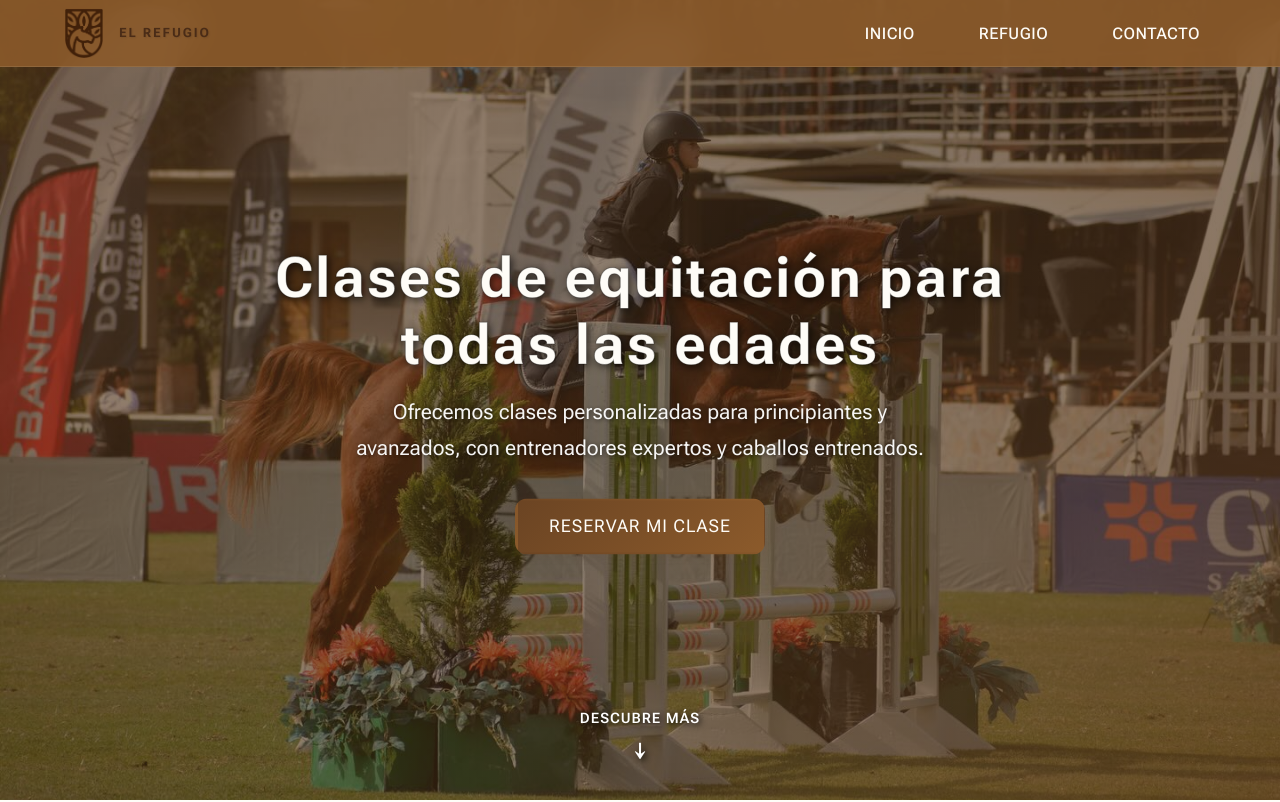
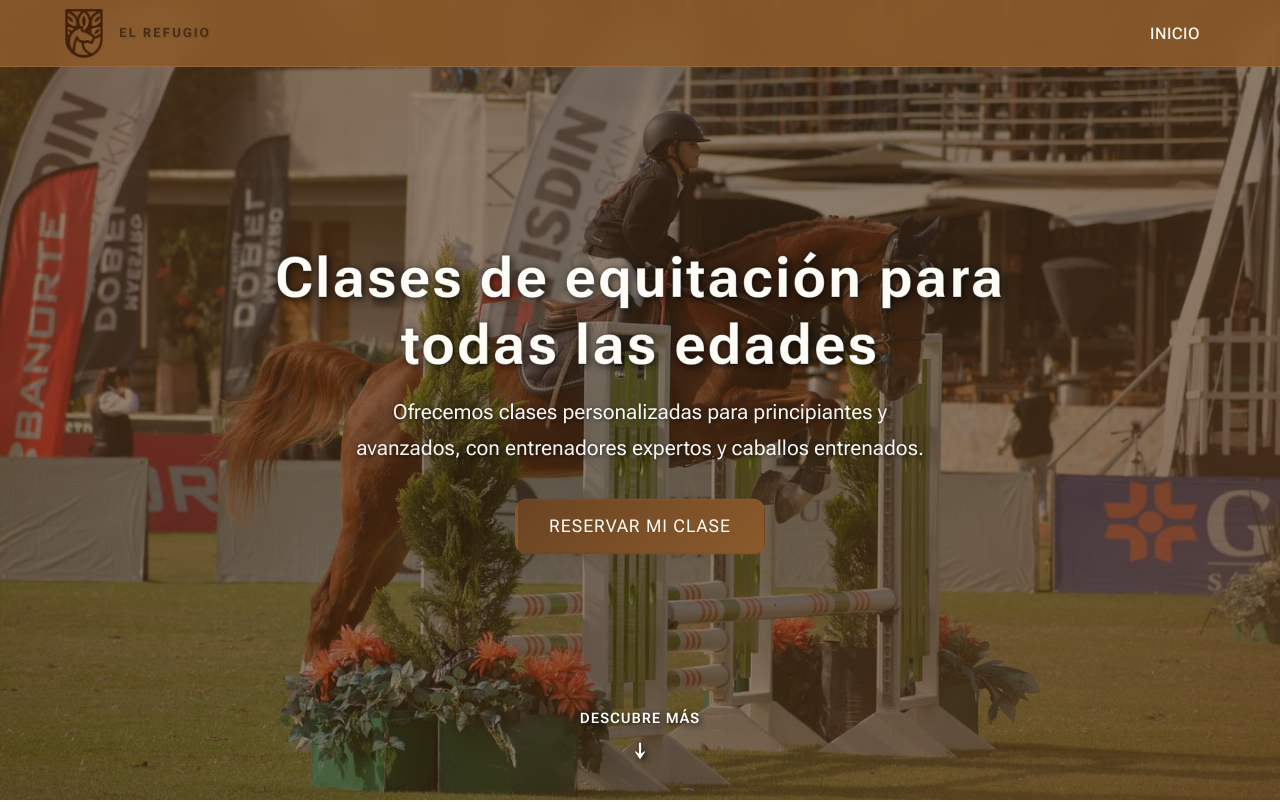
Before and after one commit to AngelJB02/country_page, a React (Vite) app in the folder country_app/: page /equitacion in a window 1280 px wide. Shown: the top 802 px of the page. Built offline with nearby package versions, Linux system fonts and the light colour scheme.

Commit message:
correción de navigation y comprobación de roles

```diff
--- a/country_app/src/components/Contabilidad.jsx
+++ b/country_app/src/components/Contabilidad.jsx
@@ -3,8 +3,11 @@ import ReactDOM from "react-dom"
 import "../CSS/Contabilidad.css"
 import LogoutButton from './LogoutBoton'
 import { UserPlus, Eye, XCircle, CheckCircle, Loader, Search } from "lucide-react"
+import useRoleGuard from '../hooks/useRoleGuard';
 
 const MembershipAdminDashboard = () => {
+  useRoleGuard(['admin', 'contabilidad']);
+
   const [members, setMembers] = useState([])
   const [searchTerm, setSearchTerm] = useState("")
   const [statusFilter, setStatusFilter] = useState("")
--- a/country_app/src/components/EventsSection.jsx
+++ b/country_app/src/components/EventsSection.jsx
@@ -82,15 +82,7 @@ const EventsSection = () => {
                     <li key={index}>{caracteristica}</li>
                   ))}
                 </ul>
-                 {/* Solo mostrar botón si es el evento con id 5 */}
-                  {evento.id === 5 && (
-                    <button
-                      className="cta-button rustic-button"
-                      onClick={() => navigate('/equitacion')}
-                    >
-                      Más Información
-                    </button>
-                  )}
+                {/* El botón de equitación se movió al header de navegación */}
               </div>
             </div>
           ))}
--- a/country_app/src/components/InstructorClases.jsx
+++ b/country_app/src/components/InstructorClases.jsx
@@ -7,9 +7,12 @@ import NoReservations from './instructor/NoReservations';
 import ReservaList from './instructor/ReservaList';
 import LogoutButton from './LogoutBoton';
 import useInstructor from '../hooks/useInstructor';
+import useRoleGuard from '../hooks/useRoleGuard';
 import '../CSS/ReservaItem.css';
 
 const InstructorReservas = () => {
+  useRoleGuard(['instructor']);
+
   const [selectedDate, setSelectedDate] = useState(new Date().toISOString().split('T')[0]);
   const [endDate, setEndDate] = useState('');
   const [searchTerm, setSearchTerm] = useState('');
--- a/country_app/src/components/MenuCalendario.jsx
+++ b/country_app/src/components/MenuCalendario.jsx
@@ -8,8 +8,11 @@ import axios from 'axios';
 import { toast, ToastContainer } from 'react-toastify';
 import 'react-toastify/dist/ReactToastify.css';
 import ReservasInfo from "./ReservaInfo";
+import useRoleGuard from '../hooks/useRoleGuard';
 
 const MenuCalendario = () => {
+  useRoleGuard(['cliente']);
+
   const [currentDate, setCurrentDate] = useState(new Date(2025, 8, 1));
   const [selectedDate, setSelectedDate] = useState(null);
   const [selectedTime, setSelectedTime] = useState(null);
--- a/country_app/src/components/Navigation.jsx
+++ b/country_app/src/components/Navigation.jsx
@@ -60,13 +60,13 @@ const Navigation = () => {
 
         <ul className={`nav-links ${isMobileMenuOpen ? 'mobile-open' : ''}`}>
           <li>
-            <button onClick={() => scrollToSection('hero')}>Inicio</button>
-          </li>
-          <li>
-            <button onClick={() => scrollToSection('banner-evento')}>Refugio</button>
+            <button onClick={() => scrollToSection('banner-evento')}>Inicio</button>
           </li>
           <li>
             <button onClick={() => scrollToSection('eventos')}>Eventos</button>
+          </li>
+          <li>
+            <button onClick={() => window.location.href = '/equitacion'}>Equitación</button>
           </li>
           <li>
             <button onClick={() => scrollToSection('contacto')}>Contacto</button>
--- a/country_app/src/components/NavigationClases.jsx
+++ b/country_app/src/components/NavigationClases.jsx
@@ -55,15 +55,10 @@ const Navigation = () => {
         </button>
 
         <ul className={`nav-links ${isMobileMenuOpen ? 'mobile-open' : ''}`}>
-          <li>
-            <button onClick={() => scrollToSection('hero')}>Inicio</button>
-          </li>
+
           <li>
             {/* 👇 este cambia de scroll a navigate */}
-            <button onClick={() => navigate('/')}>Refugio</button>
-          </li>
-          <li>
-            <button onClick={() => scrollToSection('contacto')}>Contacto</button>
+            <button onClick={() => navigate('/')}>Inicio</button>
           </li>
         </ul>
 
--- a/country_app/src/components/RegistroUsuarios.jsx
+++ b/country_app/src/components/RegistroUsuarios.jsx
@@ -4,6 +4,7 @@ import '../CSS/RegistroUsuarios.css';
 import { User, UserPlus, Eye, EyeOff, AlertCircle, CheckCircle, Loader, Save } from 'lucide-react';
 import LogoutButton from './LogoutBoton';
 import useUsuarios from '../hooks/useUsuarios';
+import useRoleGuard from '../hooks/useRoleGuard';
 
 // ============================
 // Formulario de registro
@@ -190,6 +191,8 @@ const GestionUsuarios = () => {
   const { usuarios, loading, error, crearUsuario, actualizarCorreo } = useUsuarios();
   const [mensaje, setMensaje] = useState({ texto:'', tipo:'' });
 
+  useRoleGuard(['creadorcuentas']);
+
   const mostrarMensaje = (texto,tipo) => { setMensaje({texto,tipo}); setTimeout(()=>setMensaje({texto:'',tipo:''}),5000); };
 
   const handleCrearUsuario = async (nuevoUsuario) => {
--- /dev/null
+++ b/country_app/src/hooks/useRoleGuard.js
@@ -0,0 +1,27 @@
+import { useEffect } from 'react';
+import { useNavigate } from 'react-router-dom';
+import { getRedirectRoute } from '../utils/roleRedirect';
+
+export default function useRoleGuard(requiredRoles) {
+  const navigate = useNavigate();
+
+  useEffect(() => {
+    const userStr = localStorage.getItem('user');
+    if (!userStr) {
+      navigate('/login', { replace: true });
+      return;
+    }
+    let user;
+    try {
+      user = JSON.parse(userStr);
+    } catch {
+      localStorage.removeItem('user');
+      navigate('/login', { replace: true });
+      return;
+    }
+    if (!user.rol || !requiredRoles.includes(user.rol)) {
+      // Redirigir al destino correcto según su rol
+      navigate(getRedirectRoute(user.rol), { replace: true });
+    }
+  }, [navigate, requiredRoles]);
+}
```
